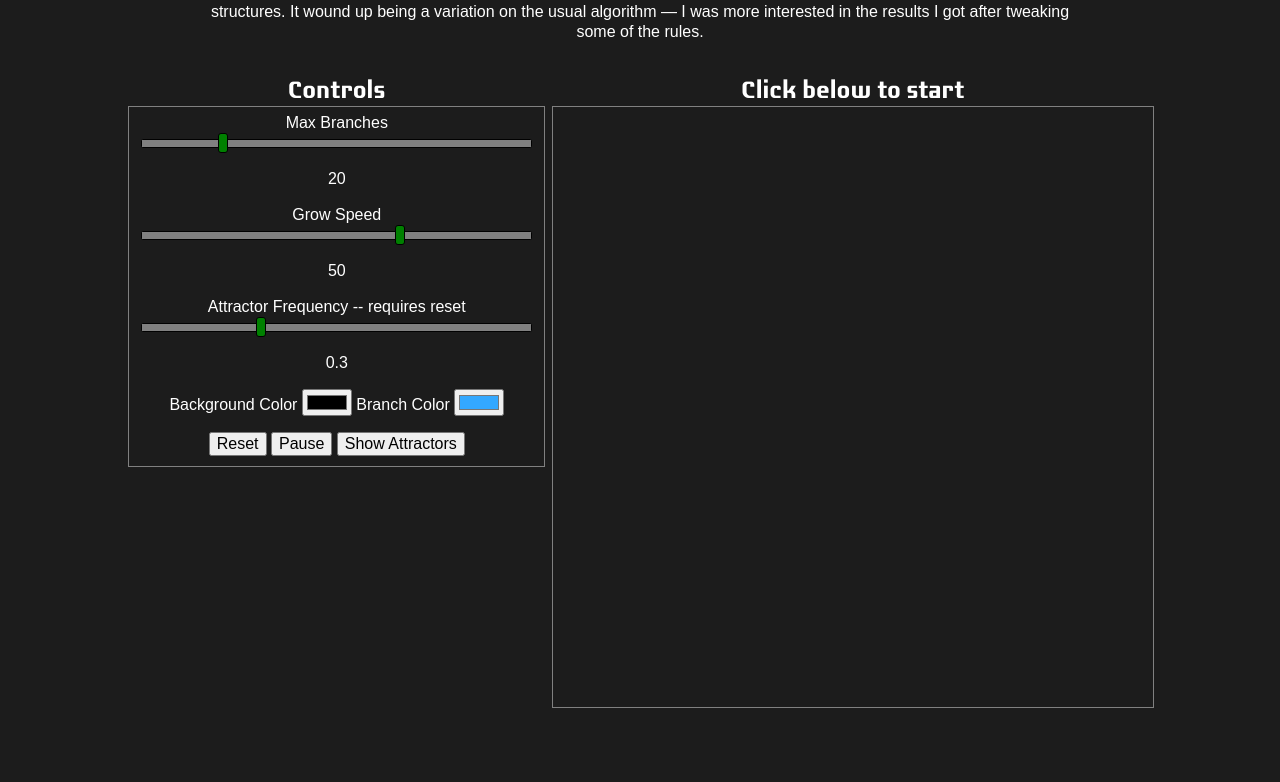
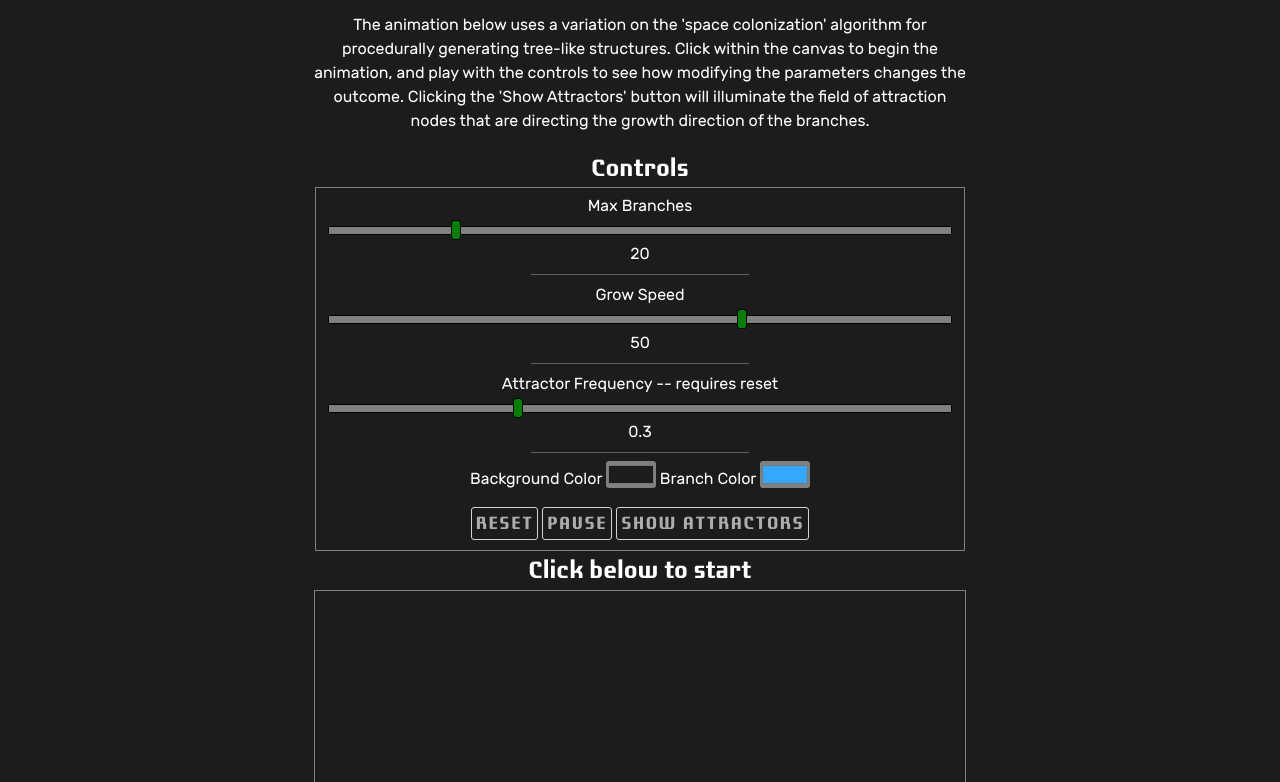
Before and after one commit to bp-bp/tree-algorithm, a plain HTML site: page html/main.html in a window 1280 px wide. Shown: the part 102-884 px from the top of the page. Before the commit the page ends 815 px from the top, so only its background shows below. Drawn offline with Linux system fonts and the light colour scheme.

Commit message:
general improvements, more responsive

```diff
--- a/css/branches.css
+++ b/css/branches.css
@@ -6,9 +6,18 @@
 	font-style: normal;
 }
 
+@font-face {
+	font-family: "rubik-regular";
+	src: url("../font/rubik-regular-webfont.woff2") format("woff2"),
+		url("../font/rubik-regular-webfont.woff") format("woff");
+	font-weight: normal;
+	font-style: normal;
+}
+
 html, body {
 	min-height: 100%;
-	line-height: 1.25;
+	line-height: 1.5;
+	font-size: 16px;
 	box-sizing: border-box;
 	font-family: Arial, Helvetica, sans-serif;
 }
@@ -24,6 +33,10 @@ body {
 	color: white;
 	background-color: #1c1c1c;
 	margin: 0;
+	font-family: "rubik-regular";
+}
+*{
+	margin: 0;
 }
 
 h1, h2, h3, h4, h5, h6 {
@@ -37,9 +50,35 @@ h4 {font-size: 2.2rem;}
 h5 {font-size: 1.6rem;}
 h6 {font-size: 1rem;}
 
-canvas, fieldset {
+button {
+	padding: 0.3rem 0.25rem;
+	background-color: transparent;
+	border: 1px solid lightgray;
+	border-radius: 3px;
+	text-transform: uppercase;
+	color: #adadad;
+	font-size: 1.2rem;
+	font-family: "laconic-bold";
+	letter-spacing: .1rem;
+	transition: letter-spacing .15s;
+}
+button:hover {
+	color: #d3d3d3;
+	letter-spacing: 0.3rem;
+}
+
+fieldset, .canvas-container-inner {
 	border-top: 1px solid gray;
 	border-bottom: 1px solid gray;
+	border-right: none;
+	border-left: none;
+}
+
+input[type=color] {
+	padding: 0;
+	background-color: gray;
+	border: none;
+	border-radius: 3px;
 }
 
 /* styling the range sliders */
@@ -61,7 +100,6 @@ input[type=range]:focus {
 input[type=range]::-ms-track {
   width: 100%;
   cursor: pointer;
-
   /* Hides the slider so custom styles can be added */
   background: transparent;
   border-color: transparent;
@@ -152,25 +190,75 @@ input[type=range]:focus::-ms-fill-upper {
 }
 /* range sliders complete */
 
+
+/* experiment */
+
+/*
+@keyframes slideDown {
+	0% {
+		transform: translateX(-100%);
+
+	}
+	100% {
+		transform: translateX(0);
+	}
+}
+
+.wrapper {
+	animation: 1s ease-out 0s 1 slideDown;
+	overflow-y: hidden;
+	z-index: -1;
+}
+*/
+/* end experiment */
+
+
 .page-head {
-	background-color: #1c1c1c;
+	/*background-color: #1c1c1c;*/
+	background-color: black;
+	color: white;
 	padding: 0.5rem;
+	border-bottom: 1px solid gray;
+	z-index: 20;
 }
 .page-head h2 {
 	display: inline-block;
+}
+
+.test {
+	width: 10rem;
+	border: 1px dotted red;
 }
 
 /* actual styles */
 .wrapper {
 	text-align: center;
 }
-
+.inner-wrapper {
+	text-align: center;
+}
+.description {
+	margin: 1rem 0;
+}
 
 .panel-container {
+
+}
+.panel-container hr {
+	width: 35%;
+	min-width: 8rem;
+	text-align: center;
+	margin: .5rem auto;
+	border: none;
+	color: #5e5e5e;
+	background-color: #5e5e5e;
+	height: 1px;
 }
 .canvas-container-outer {
 	text-align: center;
 }
+
+
 .canvas-container-inner {
 	position: relative;
 }
@@ -187,23 +275,29 @@ input[type=range]:focus::-ms-fill-upper {
 }
 
 @media(min-width: 650px) {
-	.panel-container, .canvas-container-outer {
+	.panel-container,.canvas-container-outer {
 		display: inline-block;
 		vertical-align: top;
 	}
 	.panel-container {
-	}
-	.canvas-container-outer {
+		width: 40.625rem;
 	}
 	.inner-wrapper {
 		display: inline-block;
 	}
 	.description {
-		margin: 0 12rem 2rem 12rem;
+		max-width: 41rem;
+		display: inline-block;
 	}
-	fieldset, canvas {
+	fieldset, .canvas-container-inner {
 		border-right: 1px solid gray;
 		border-left: 1px solid gray;
+	}
+}
+
+@media(min-width: 1328px) {
+	.description {
+		max-width: 82rem;
 	}
 }
 
--- a/html/main.html
+++ b/html/main.html
@@ -18,13 +18,13 @@
 <body onload = "app.run()">
 	<header class = "page-head">
 		<h2>Branches</h2>
-
 	</header>
 	<div class = "wrapper">
-		<div class = "inner-wrapper">
-		<p class = "description">The animation below began as an implementation of the 'space colonization' algorithm for procedurally generating
-		tree-like structures. It wound up being a variation on the usual algorithm &mdash; I was more interested in the
-		results I got after tweaking some of the rules.</p>
+		<!--<div class = "inner-wrapper">-->
+			<p class = "description">The animation below uses a variation on the 'space colonization' algorithm for procedurally generating
+			tree-like structures. Click within the canvas to begin the animation, and play with the controls to see how modifying the parameters
+			changes the outcome. Clicking the 'Show Attractors' button will illuminate the field of attraction nodes that are directing the
+			growth direction of the branches.</p>
 
 			<div class = "panel-container" ng-app = "panel">
 				<panel></panel>
@@ -34,11 +34,11 @@
 				<h5>Click below to start</h5>
 				<div class = "canvas-container-inner">
 					<!-- one canvas for drawing branches, one for drawing attractors -->
-				<canvas id = "creep_canvas" class = "main-canvas" width = "600px" height = "600px"></canvas>
-				<canvas id = "target_canvas" class = "main-canvas" width = "600px" height = "600px"></canvas>
+					<canvas id = "creep_canvas" class = "main-canvas" width = "650px" height = "650px"></canvas>
+					<canvas id = "target_canvas" class = "main-canvas" width = "650px" height = "650px"></canvas>
 				</div>
 			</div>
-		</div>
+		<!--</div>-->
 	</div>
 
 
--- a/html/templates/panel.html
+++ b/html/templates/panel.html
@@ -6,16 +6,19 @@
 		<input id = "max_creepers_input" type = "range" min = "0" max = "100" step = "1" ng-model = "pn.branch_params.max_creepers"/>
 		<p>{{pn.branch_params.max_creepers}}</p>
 	</div>
-	<div>
+	<hr>
+	<div title = "The speed at which the branches will grow and spread">
 		<label for = "creep_velocity_input">Grow Speed</label>
 		<input id = "creep_velocity_input" type = "range" min = "0" max = "75" step = "1" ng-model = "pn.branch_params.creep_velocity"/>
 		<p>{{pn.branch_params.creep_velocity}}</p>
 	</div>
+	<hr>
 	<div title = "Determines how closely spaced the attractors are. This cannot be changed once the animation has begun, you must click 'Reset' for this to take effect. Click 'Show Attractors' to see all the attractor nodes illuminated.">
 		<label for = "attractor_frequency_input">Attractor Frequency -- requires reset</label>
 		<input id = "attractor_frequency_input" type = "range" min = "0.0" max = "1.0" step = "0.05" ng-model = "pn.branch_params.attractor_frequency"/>
 		<p>{{pn.branch_params.attractor_frequency}}</p>
 	</div>
+	<hr>
 	<div class = "spacer-bottom">
 		Background Color
 		<input type = "color" ng-model = "pn.branch_params.background_color"/>
--- a/js/branches.js
+++ b/js/branches.js
@@ -893,10 +893,20 @@ function set_dimensions() {
 	var target_elem = document.getElementById("target_canvas");
 
 	var ww = window.innerWidth;
-	if (ww < 652) {
-		creep_elem.width = (ww - 2);
-		target_elem.width = (ww - 2);
+	console.log("window.innerWidth: ", ww);
+	var client_width = document.body.clientWidth;
+	console.log("document.body.scrollWidth: ", client_width);
+	var client_height = document.body.clientHeight;
+	if (client_width < 650) {
+		creep_elem.width = (client_width - 2);
+		target_elem.width = (client_width - 2);
 	}
+	if (client_height < 650) {
+		creep_elem.height = (Math.floor(client_height * 0.8));
+		target_elem.height = (Math.floor(client_height * 0.8));
+	}
+
+	console.log("creep_elem.width: ", creep_elem.width);
 
 	var branch_params = Branch_Params.get_inst();
 
```
Also changed, not shown: font/rubik-regular-webfont.woff (added), font/rubik-regular-webfont.woff2 (added). Lines whose indentation alone changed are shown as unchanged.
